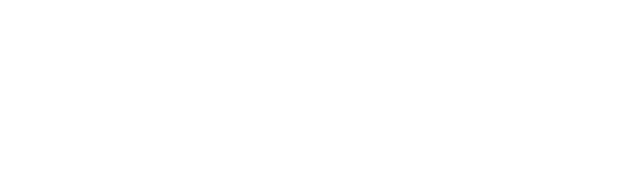
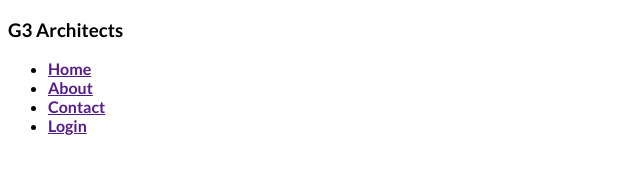
Before and after one commit to fuadhasan05/Architects-Website, a plain HTML site: page index.html in a window 1280 px wide. Shown: the whole page, without its empty margins (0-640 px from the left). Drawn offline with Linux system fonts and the light colour scheme.

Commit message:
setup google fonts work sans

```diff
--- a/Styles/style.css
+++ b/Styles/style.css
@@ -0,0 +1,6 @@
+/* work sans font form google fonts */
+@import url('https://fonts.googleapis.com/css2?family=Lato:wght@700&family=Open+Sans:wght@800&family=Work+Sans:wght@400;500;600;700;800&display=swap');
+
+* {
+    font-family: 'Lato', sans-serif;
+}
--- a/index.html
+++ b/index.html
@@ -6,7 +6,26 @@
     <title>G3 Architects</title>
     <link rel="stylesheet" href="Styles/style.css">
 </head>
+
 <body>
+    <header>
+        <nav>
+            <h3>G3 Architects</h3>
+            <ul>
+                <li><a href="">Home</a></li>
+                <li><a href="">About</a></li>
+                <li><a href="">Contact</a></li>
+                <li><a href="">Login</a></li>
+            </ul>
+        </nav>
+
+    </header>
+    <main>
+
+    </main>
+    <footer>
+
+    </footer>
 
 </body>
 </html>
```
